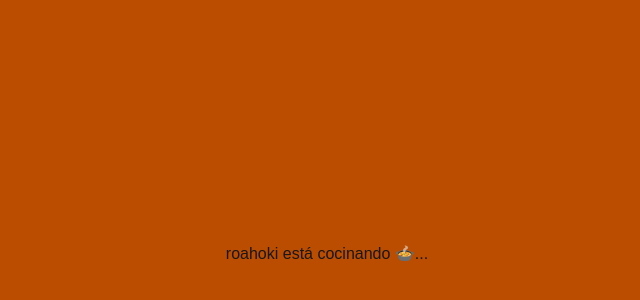
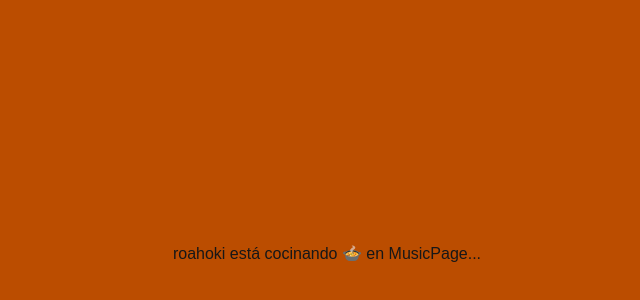
Before and after one commit to roahoki/biomechanics-website, a Next.js app: page /music in a window 1280 px wide. Shown: the part 146-446 px from the top of the page, without its empty margins (313-953 px from the left). Built offline with nearby package versions, Linux system fonts and the light colour scheme.

Commit message:
fix: blogpage now exports a function

```diff
--- a/src/app/blog/page.tsx
+++ b/src/app/blog/page.tsx
@@ -0,0 +1,7 @@
+export default function BlogPage() {
+    return (
+        <div className="flex justify-center items-center  flex-col h-screen bg-amber-700">
+            <p>roahoki está cocinando 🍲 en BlogPage...</p>
+        </div>
+    );
+}
--- a/src/app/music/page.tsx
+++ b/src/app/music/page.tsx
@@ -1,7 +1,7 @@
-export default function Home() {
+export default function MusicPage() {
     return (
         <div className="flex justify-center items-center  flex-col h-screen bg-amber-700">
-            <p>roahoki está cocinando 🍲...</p>
+            <p>roahoki está cocinando 🍲 en MusicPage...</p>
         </div>
     );
 }
```
